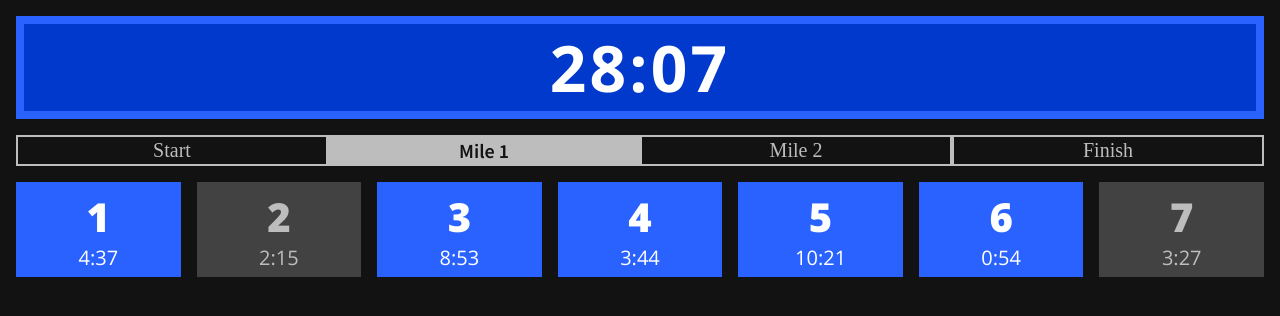
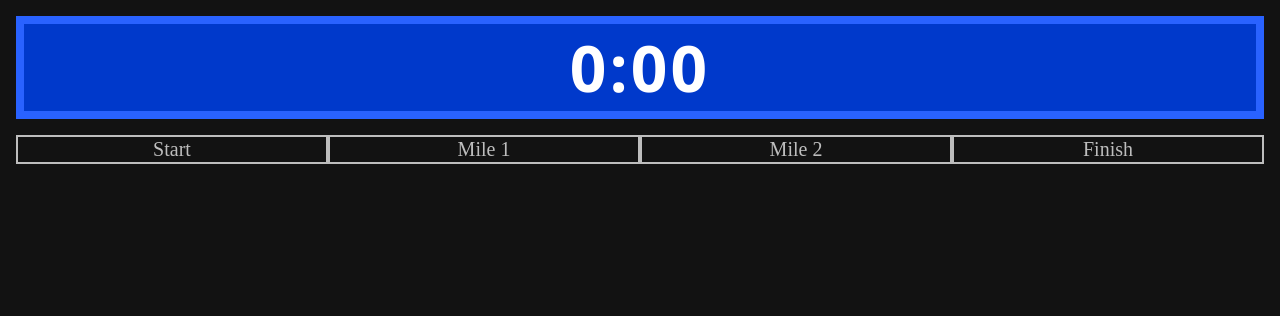
Before and after one commit to FlantasticDan/scorebox-cross-country, a Python web app: template flask/templates/timekeeper.html in a window 1280 px wide. Shown: the top 316 px of the page. Run offline with Jinja, Linux system fonts and the light colour scheme; the template is opened without the code that fills it: most values are stand-ins (such as "Sample title", 1, 10 or a date in 2020); some web fonts are replaced.

Commit message:
Timekeeper Menu Interactivity

```diff
--- a/flask/main.py
+++ b/flask/main.py
@@ -1,6 +1,8 @@
 import webbrowser
 
 from flask import Flask, render_template, request
+
+from test import RUNNERS
 
 app = Flask(__name__)
 
@@ -15,7 +17,7 @@ def initialize():
 
 @app.route('/timekeeper')
 def timekeeper():
-    return render_template('timekeeper.html')
+    return render_template('timekeeper.html', runners=RUNNERS)
 
 if __name__ == '__main__':
     # webbrowser.open('http://localhost:5000')
--- a/flask/static/main.css
+++ b/flask/static/main.css
@@ -224,6 +224,7 @@ button.menu-btn{
     background: transparent;
     color: var(--mid-grey);
     border: 2px solid var(--mid-grey);
+    cursor: pointer;
 }
 
 button.menu-btn.checked{
@@ -265,3 +266,7 @@ button.grid-btn .runner-clock{
     font-size: 1.5em;
     font-weight: 500;
 }
+
+.hide{
+    display: none;
+}
--- a/flask/templates/timekeeper.html
+++ b/flask/templates/timekeeper.html
@@ -16,18 +16,18 @@
 
         <div class="header">
             <div id="clock">
-                28:07
+                0:00
             </div>
 
             <div id="menu">
-                <button class="menu-btn">Start</button>
-                <button class="menu-btn checked">Mile 1</button>
-                <button class="menu-btn">Mile 2</button>
-                <button class="menu-btn">Finish</button>
+                <button id="nav-start" class="menu-btn">Start</button>
+                <button id="nav-mile-one" class="menu-btn">Mile 1</button>
+                <button id="nav-mile-two" class="menu-btn">Mile 2</button>
+                <button id="nav-finish" class="menu-btn">Finish</button>
             </div>
         </div>
 
-        <!-- <div id="start">
+        <div id="start" class="hide">
 
             <div class="center-contents-absolute">
                 <button class="btn green big">
@@ -35,39 +35,36 @@
                 </button>
             </div>
 
-        </div> -->
-
-        <div id="mile-one" class="btn-grid">
-            <button class="grid-btn">
-                <span class="jersey-number">1</span><br>
-                <span class="runner-clock">4:37</span>
-            </button>
-            <button class="grid-btn" disabled>
-                <span class="jersey-number">2</span><br>
-                <span class="runner-clock">2:15</span>
-            </button>
-            <button class="grid-btn">
-                <span class="jersey-number">3</span><br>
-                <span class="runner-clock">8:53</span>
-            </button>
-            <button class="grid-btn" >
-                <span class="jersey-number">4</span><br>
-                <span class="runner-clock">3:44</span>
-            </button>
-            <button class="grid-btn">
-                <span class="jersey-number">5</span><br>
-                <span class="runner-clock">10:21</span>
-            </button>
-            <button class="grid-btn">
-                <span class="jersey-number">6</span><br>
-                <span class="runner-clock">0:54</span>
-            </button>
-            <button class="grid-btn" disabled>
-                <span class="jersey-number">7</span><br>
-                <span class="runner-clock">3:27</span>
-            </button>
         </div>
 
+        <div id="mile-one" class="btn-grid hide">
+            {% for runner in runners %}
+            <button disabled class="grid-btn" id="mile-one-btn-{{runner.runner_index}}">
+                <span class="jersey-number">{{runner.runner_index}}</span><br>
+                <span class="runner-clock" id="mile-one-clock-{{runner.runner_index}}">0:00</span>
+            </button>
+            {% endfor %}
+        </div>
+
+        <div id="mile-two" class="btn-grid hide">
+            {% for runner in runners %}
+            <button disabled class="grid-btn" id="mile-two-btn-{{runner.runner_index}}">
+                <span class="jersey-number">{{runner.runner_index}}</span><br>
+                <span class="runner-clock" id="mile-two-clock-{{runner.runner_index}}">0:00</span>
+            </button>
+            {% endfor %}
+        </div>
+
+        <div id="finish" class="btn-grid hide">
+            {% for runner in runners %}
+            <button disabled class="grid-btn" id="finish-btn-{{runner.runner_index}}">
+                <span class="jersey-number">{{runner.runner_index}}</span><br>
+                <span class="runner-clock" id="finish-clock-{{runner.runner_index}}">0:00</span>
+            </button>
+            {% endfor %}
+        </div>
+
+        <script src="/static/timekeeper.js"></script>
     </body>
 
 </html>
```
Also changed, not shown: flask/static/timekeeper.js (added, +45 -0 lines), flask/test.py (added, +57 -0 lines), README.md.
